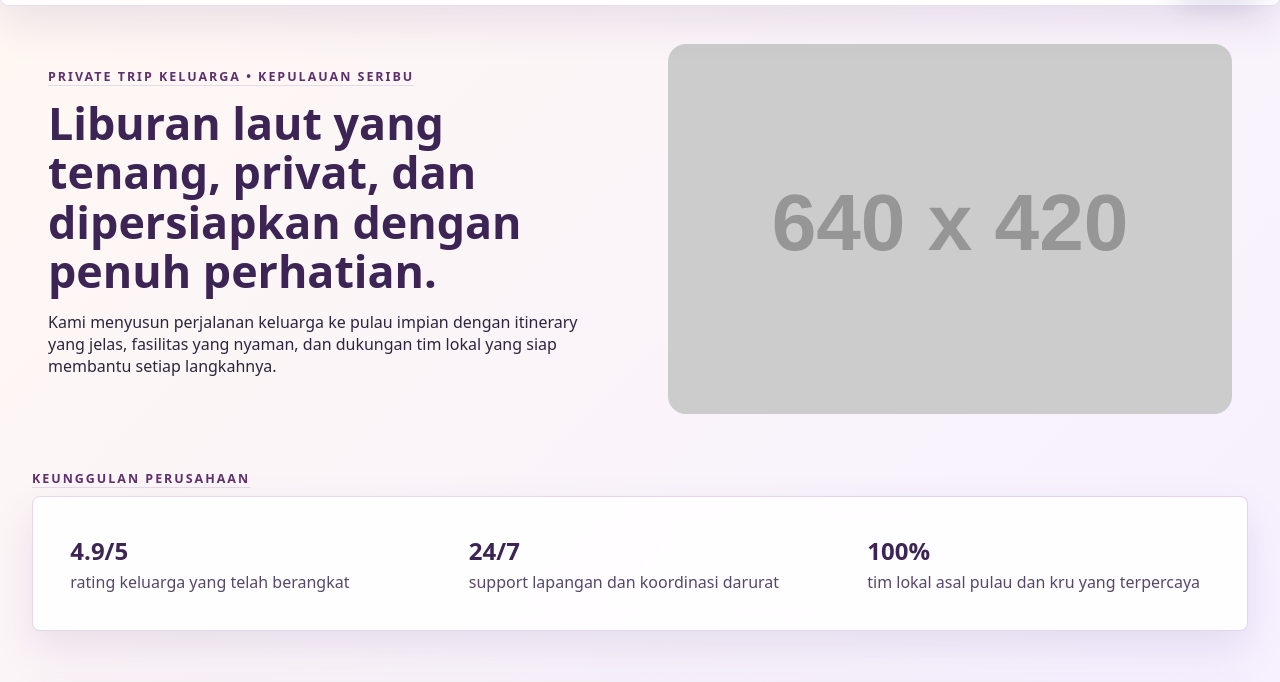
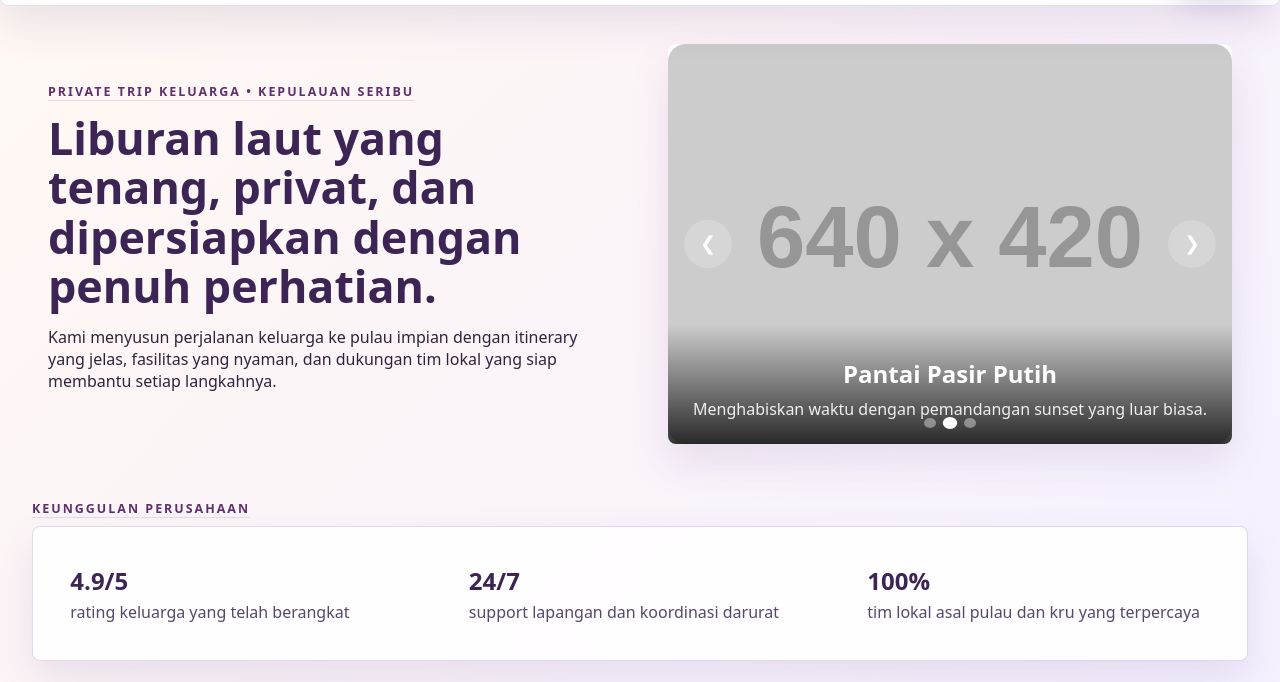
Before and after one commit to sieteminerva/seribu-trip, a website built with Vite: page index.html in a window 1280 px wide. Shown: the part 62-744 px from the top of the page. Built offline with nearby package versions, Linux system fonts and the light colour scheme; placeholder pictures from the web are drawn by us.

Commit message:
add carousel builder, and the application on hero section

```diff
--- a/src/content.ts
+++ b/src/content.ts
@@ -2,24 +2,43 @@ import { AccordionBuilder } from "./lib/LandingPageBuilder/Builders/Accordion";
 import { PricingTableBuilder } from "./lib/LandingPageBuilder/Builders/PricingTable";
 import { StatsBuilder } from "./lib/LandingPageBuilder/Builders/Stats";
 import { MasonryBuilder } from "./lib/LandingPageBuilder/Builders/Masonry";
+import { CarouselBuilder } from "./lib/LandingPageBuilder/Builders/Carousel";
 
 export const createHomePageContent = (onOpenOrderModal: () => void) => ([
   {
     name: "Hero",
+    className: "section row align-mid stackable",
     header: {
       className: "column half",
       eyebrow: "Private Trip Keluarga • Kepulauan Seribu",
       title: "Liburan laut yang tenang, privat, dan dipersiapkan dengan penuh perhatian.",
       description: "Kami menyusun perjalanan keluarga ke pulau impian dengan itinerary yang jelas, fasilitas yang nyaman, dan dukungan tim lokal yang siap membantu setiap langkahnya.",
     },
-    content: {
+    content: CarouselBuilder.create({
       id: "hero-section",
+      className: "column half",
       items: [
         {
           image: "https://placehold.co/640x420/1e3a5f/ffffff?text=Kepulauan+Seribu",
+          title: "Eksplorasi Keindahan",
+          description: "Nikmati perjalanan privat yang nyaman dan tenang bersama keluarga."
         },
+        {
+          image: "https://placehold.co/640x420/8764b5/ffffff?text=Pantai+Pasir+Putih",
+          title: "Pantai Pasir Putih",
+          description: "Menghabiskan waktu dengan pemandangan sunset yang luar biasa."
+        },
+        {
+          image: "https://placehold.co/640x420/3c2554/ffffff?text=Petualangan+Seru",
+          title: "Aktivitas Menyenangkan",
+          description: "Snorkeling dan aktivitas air lain yang disesuaikan untuk semua umur."
+        }
       ],
-    },
+    }, {
+      showControl: true,
+      showNavigation: true,
+      autoPlay: 4000
+    }),
   },
   {
     name: "Stats",
@@ -129,32 +148,63 @@ export const createHomePageContent = (onOpenOrderModal: () => void) => ([
 export const createPackagePageContent = () => ([
   {
     name: "package",
+    header: {
+      eyebrow: "Paket Liburan",
+      title: "Pilih Paket Sesuai Kebutuhan Keluarga Anda",
+      description: "Temukan opsi perjalanan yang paling pas untuk keluarga Anda dengan berbagai pilihan fasilitas dan aktivitas seru.",
+      className: "column full txt-center"
+    },
     content: PricingTableBuilder.create({
       id: "pricing-plans",
+      className: "row card transparent",
       items: [
         {
-          header: "Backpacker",
+          header: "Standard",
           body: [
-            { name: "✦ Transportasi lokal standard", className: "" },
-            { name: "✦ Penginapan homestay lokal", className: "" },
-            { name: "✕ Konsumsi harian disediakan", className: "disabled" },
+            { name: "✦ Kapal Kayu Tradisional", className: "" },
+            { name: "✦ Standard Shared Homestay", className: "" },
+            { name: "✦ Snorkeling Session", className: "" },
+            { name: "✦ Island Adventure Tour", className: "" },
+            { name: "✕ Banana Boat & Jet Ski", className: "disabled" },
+            { name: "✕ Dokumentasi Drone", className: "disabled" },
+            { name: "Mulai dari Rp 450.000 / pax", className: "price-tag" },
           ],
           action: {
-            label: "Pilih Paket",
-            onClick: () => console.log("Backpacker selected"),
+            label: "Pilih Paket Standard",
+            onClick: () => window.location.hash = "#home",
           },
         },
         {
-          header: "Explorer",
+          header: "Medium",
           className: "is-featured",
           body: [
-            { name: "✦ Transportasi AC Premium PP", className: "" },
-            { name: "✦ Hotel bintang 3 terkurasi", className: "" },
-            { name: "✦ Konsumsi full-board (3x sehari)", className: "" },
+            { name: "✦ Speedboat Kilat (Ancol)", className: "" },
+            { name: "✦ Standard Shared Homestay", className: "" },
+            { name: "✦ Snorkeling & Island Tour", className: "" },
+            { name: "✦ Banana Boat Ride", className: "" },
+            { name: "✦ Underwater Photo", className: "" },
+            { name: "✕ Jet Ski & Drone", className: "disabled" },
+            { name: "Mulai dari Rp 850.000 / pax", className: "price-tag" },
           ],
           action: {
-            label: "Pilih Paket",
-            onClick: () => console.log("Explorer selected"),
+            label: "Pilih Paket Medium",
+            onClick: () => window.location.hash = "#home",
+          },
+        },
+        {
+          header: "Premium",
+          body: [
+            { name: "✦ Speedboat Kilat (Ancol)", className: "" },
+            { name: "✦ Exclusive Private House", className: "" },
+            { name: "✦ All Basic Add-ons", className: "" },
+            { name: "✦ Jet Ski Session", className: "" },
+            { name: "✦ Paddle Surfing", className: "" },
+            { name: "✦ Drone Aerial Photo", className: "" },
+            { name: "Mulai dari Rp 1.500.000 / pax", className: "price-tag" },
+          ],
+          action: {
+            label: "Pilih Paket Premium",
+            onClick: () => window.location.hash = "#home",
           },
         },
       ],
--- a/src/lib/LandingPageBuilder/Builders/Carousel.ts
+++ b/src/lib/LandingPageBuilder/Builders/Carousel.ts
@@ -0,0 +1,140 @@
+import type { iSectionContent } from "../interface";
+
+export interface iCarouselConfig {
+  showControl?: boolean;
+  showNavigation?: boolean;
+  autoPlay?: boolean | number;
+}
+
+export class CarouselBuilder {
+  static create(content: iSectionContent, config: iCarouselConfig = {}): HTMLElement {
+    let carousel: HTMLElement;
+    let container: HTMLElement;
+    if (content.className) {
+      container = document.createElement("div")
+      container.className = content.className;
+    }
+    if (content.id && container) container.id = content.id;
+
+    carousel = document.createElement("div")
+    carousel.className = "carousel-container";
+    const track = document.createElement("div");
+    track.className = "carousel-track";
+
+    const slides: HTMLElement[] = [];
+
+    // Create slides
+    content.items.forEach((item, index) => {
+      const slide = document.createElement("div");
+      slide.className = "carousel-slide";
+      if (index === 0) slide.classList.add("active");
+
+      if (item.image) {
+        const img = document.createElement("img");
+        img.src = item.image;
+        img.alt = item.title || "";
+        img.className = "img-fluid";
+        slide.appendChild(img);
+      }
+
+      if (item.title || item.description) {
+        const caption = document.createElement("div");
+        caption.className = "carousel-caption";
+        if (item.title) {
+          const title = document.createElement("h3");
+          title.textContent = item.title;
+          caption.appendChild(title);
+        }
+        if (item.description) {
+          const desc = document.createElement("p");
+          desc.textContent = item.description;
+          caption.appendChild(desc);
+        }
+        slide.appendChild(caption);
+      }
+
+      slides.push(slide);
+      track.appendChild(slide);
+    });
+
+    carousel.appendChild(track);
+
+    let currentIndex = 0;
+    const totalSlides = slides.length;
+    let autoPlayTimer: number | undefined;
+
+    const goToSlide = (index: number) => {
+      if (totalSlides === 0) return;
+      slides[currentIndex].classList.remove("active");
+      if (config.showNavigation && dots.length > 0) {
+        dots[currentIndex].classList.remove("active");
+      }
+
+      currentIndex = (index + totalSlides) % totalSlides;
+
+      slides[currentIndex].classList.add("active");
+      if (config.showNavigation && dots.length > 0) {
+        dots[currentIndex].classList.add("active");
+      }
+    };
+
+    const nextSlide = () => goToSlide(currentIndex + 1);
+    const prevSlide = () => goToSlide(currentIndex - 1);
+
+    // Controls (Prev/Next)
+    if (config.showControl && totalSlides > 1) {
+      const prevBtn = document.createElement("button");
+      prevBtn.className = "carousel-control prev";
+      prevBtn.innerHTML = "&#10094;";
+      prevBtn.onclick = () => { prevSlide(); resetAutoPlay(); };
+
+      const nextBtn = document.createElement("button");
+      nextBtn.className = "carousel-control next";
+      nextBtn.innerHTML = "&#10095;";
+      nextBtn.onclick = () => { nextSlide(); resetAutoPlay(); };
+
+      carousel.append(prevBtn, nextBtn);
+    }
+
+    // Navigation (Dots)
+    const dots: HTMLElement[] = [];
+    if (config.showNavigation && totalSlides > 1) {
+      const navContainer = document.createElement("div");
+      navContainer.className = "carousel-nav";
+
+      slides.forEach((_, index) => {
+        const dot = document.createElement("button");
+        dot.className = "carousel-dot";
+        if (index === 0) dot.classList.add("active");
+        dot.onclick = () => { goToSlide(index); resetAutoPlay(); };
+        dots.push(dot);
+        navContainer.appendChild(dot);
+      });
+      carousel.appendChild(navContainer);
+    }
+
+    // AutoPlay
+    const startAutoPlay = () => {
+      if (config.autoPlay && totalSlides > 1) {
+        const interval = typeof config.autoPlay === 'number' ? config.autoPlay : 3000;
+        autoPlayTimer = window.setInterval(nextSlide, interval);
+      }
+    };
+
+    const resetAutoPlay = () => {
+      if (autoPlayTimer) {
+        window.clearInterval(autoPlayTimer);
+        startAutoPlay();
+      }
+    };
+
+    startAutoPlay();
+
+    if (container) {
+      container.appendChild(carousel);
+      return container;
+    }
+
+    return carousel;
+  }
+}
--- a/src/style.css
+++ b/src/style.css
@@ -254,6 +254,12 @@ body {
 
 .row.card {
   margin-bottom: calc(var(--margin-component) * 2);
+}
+
+.row.card.transparent {
+  background: transparent;
+  box-shadow: none;
+  border: none;
 }
 
 .column.card,
@@ -652,6 +658,126 @@ body {
   width: 100%;
 }
 
+/* Carousel Component */
+.carousel-container {
+  width: 100%;
+  position: relative;
+  overflow: hidden;
+  border-radius: var(--radius-component);
+  background: var(--surface-bg);
+  box-shadow: var(--shadow-soft);
+  display: flex;
+  flex-direction: column;
+}
+
+.carousel-track {
+  display: flex;
+  position: relative;
+  width: 100%;
+  height: 400px;
+}
+
+.carousel-slide {
+  position: absolute;
+  top: 0;
+  left: 0;
+  width: 100%;
+  height: 100%;
+  opacity: 0;
+  visibility: hidden;
+  transition:
+    opacity 0.5s ease-in-out,
+    visibility 0.5s ease-in-out;
+  display: flex;
+  align-items: center;
+  justify-content: center;
+}
+
+.carousel-slide.active {
+  opacity: 1;
+  visibility: visible;
+}
+
+.carousel-slide img {
+  width: 100%;
+  height: 100%;
+  object-fit: cover;
+}
+
+.carousel-caption {
+  position: absolute;
+  bottom: 0;
+  left: 0;
+  right: 0;
+  background: linear-gradient(to top, rgba(0, 0, 0, 0.8), transparent);
+  color: white;
+  padding: 2rem 1.5rem 1.5rem;
+  text-align: center;
+}
+.carousel-caption h3 {
+  margin: 0 0 0.5rem;
+  font-size: 1.5rem;
+  color: white;
+}
+.carousel-caption p {
+  margin: 0;
+  opacity: 0.9;
+}
+
+.carousel-control {
+  position: absolute;
+  top: 50%;
+  transform: translateY(-50%);
+  background: rgba(255, 255, 255, 0.2);
+  border: none;
+  color: white;
+  width: 3rem;
+  height: 3rem;
+  border-radius: 50%;
+  font-size: 1.2rem;
+  cursor: pointer;
+  z-index: 10;
+  display: flex;
+  align-items: center;
+  justify-content: center;
+  transition: background 0.3s ease;
+}
+.carousel-control:hover {
+  background: rgba(255, 255, 255, 0.5);
+}
+.carousel-control.prev {
+  left: 1rem;
+}
+.carousel-control.next {
+  right: 1rem;
+}
+
+.carousel-nav {
+  position: absolute;
+  bottom: 1rem;
+  left: 0;
+  right: 0;
+  display: flex;
+  justify-content: center;
+  gap: 0.5rem;
+  z-index: 10;
+}
+.carousel-dot {
+  width: 10px;
+  height: 10px;
+  border-radius: 50%;
+  border: none;
+  background: rgba(255, 255, 255, 0.4);
+  cursor: pointer;
+  transition:
+    background 0.3s ease,
+    transform 0.3s ease;
+}
+.carousel-dot.active {
+  background: white;
+  transform: scale(1.2);
+}
+
 /* Masonry Grid Styling */
 .masonry-grid {
   column-count: 3;
@@ -699,7 +825,9 @@ body {
   z-index: 3000;
   opacity: 1;
   visibility: visible;
-  transition: opacity 200ms ease, visibility 200ms ease;
+  transition:
+    opacity 200ms ease,
+    visibility 200ms ease;
 }
 .gallery-modal.hidden {
   opacity: 0;
```
